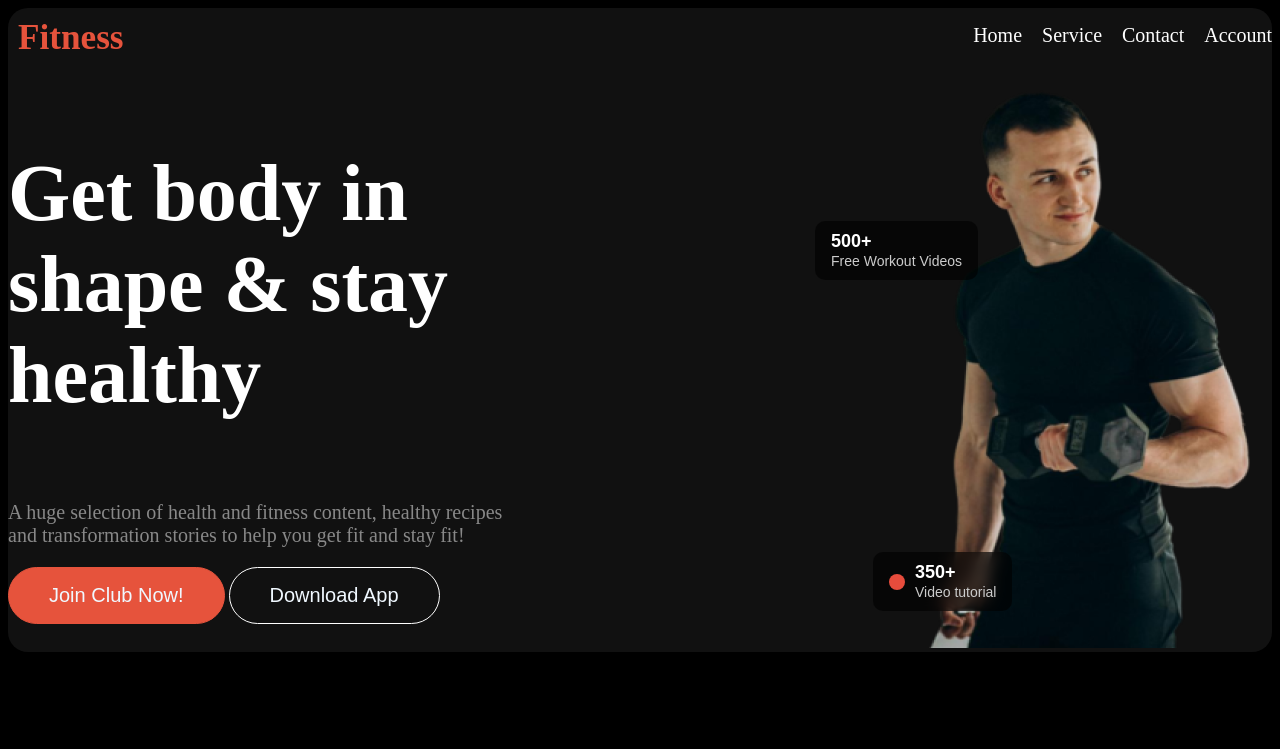
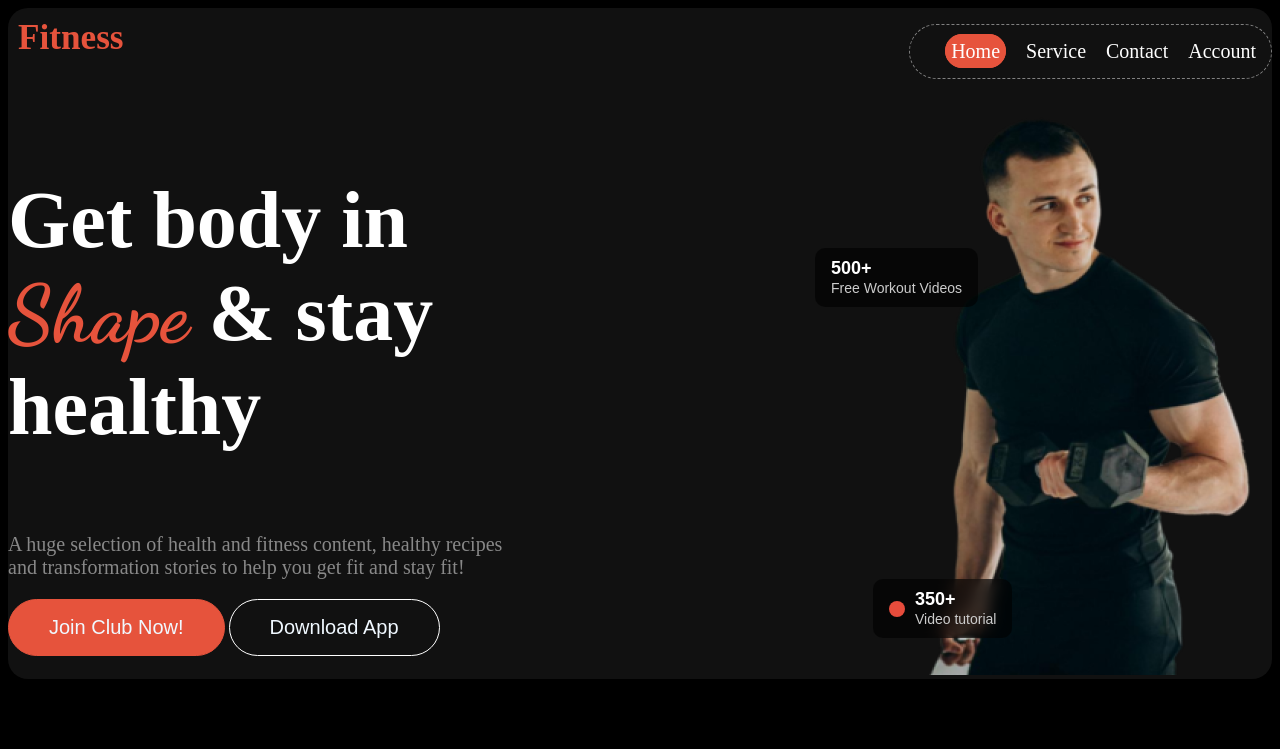
Before and after one commit to mellowmistmihir/versatile-ui, a plain HTML site: page index.html in a window 1280 px wide. Shown: the top 749 px of the page. Drawn offline with Linux system fonts and the light colour scheme.

Commit message:
add fullfill

```diff
--- a/index.html
+++ b/index.html
@@ -11,8 +11,8 @@
       <nav class="navber display-flex">
           <h4 class="brand">Fitness</h4>
 
-          <ul class="navber-links display-flex ">
-            <li class="nav-items"><a class="nav-link" href="">Home</a></li>
+          <ul class="navber-links menu-button display-flex ">
+            <li class="nav-items"><a class="nav-link btn-primary " id="nav-btn" href="">Home</a></li>
             <li class="nav-items"><a class="nav-link" href="">Service</a></li>
             <li class="nav-items"><a class="nav-link" href="">Contact</a></li>
             <li class="nav-items"><a class="nav-link" href="">Account</a></li>
@@ -20,7 +20,7 @@
           </nav>
            <div class="banner display-flex">
                     <div class="banner-conteiner">
-                       <h3 class="banner-title text-white">Get body in <br> <span>shape</span> & stay <br> healthy</h3>
+                       <h3 class="banner-title text-white">Get body in <br> <span class="dancing-script-font text-red ">Shape</span> & stay <br> healthy</h3>
                     <p class="banner-des text-gray">A huge selection of health and fitness content, healthy recipes <br> and transformation stories to help you get fit and stay fit!</p>
                     <button class="btn-primary bg-first">Join Club Now!</button>
                     <button class="btn-secondary bg-first">Download App</button>
--- a/styles/style.css
+++ b/styles/style.css
@@ -1,4 +1,16 @@
 /* shared styles */
+@import url('https://fonts.googleapis.com/css2?family=Dancing+Script:wght@400..700&display=swap');
+
+.dancing-script-font {
+  font-family: "Dancing Script", cursive;
+  font-optical-sizing: auto;
+  font-weight: 400px;
+  font-style: normal;
+}
+.text-red{
+ color: #E6533C;
+}
+
 .display-flex{
     display: flex;
 }
@@ -73,6 +85,16 @@ section{
     margin-left: 20px;
     font-size: 1.25rem;
     font-weight: 500;
+}
+
+#nav-btn{
+  padding: 5px;
+}
+
+.navber-links{
+  padding: 15px;
+  border: 1px dashed gray;
+  border-radius: 40px;
 }
 
 /* banner styles */
@@ -419,5 +441,4 @@ p {
 .finish{
   font-size: 1.2rem;
 }
-
 }
```
